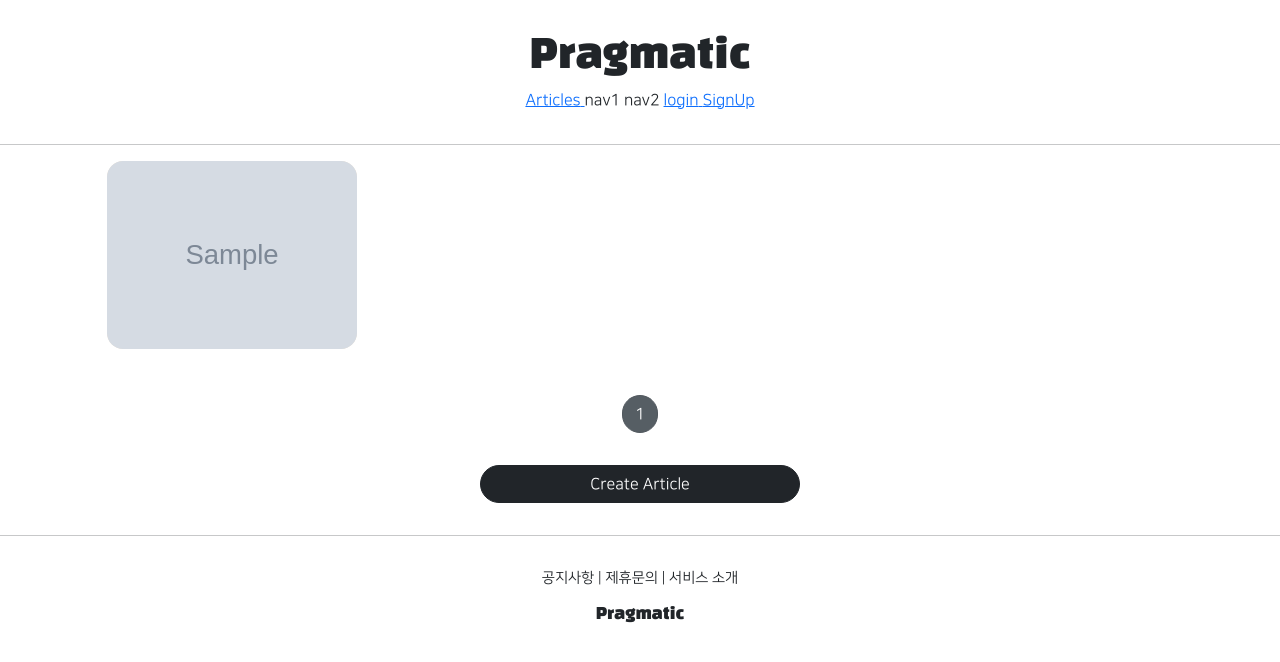
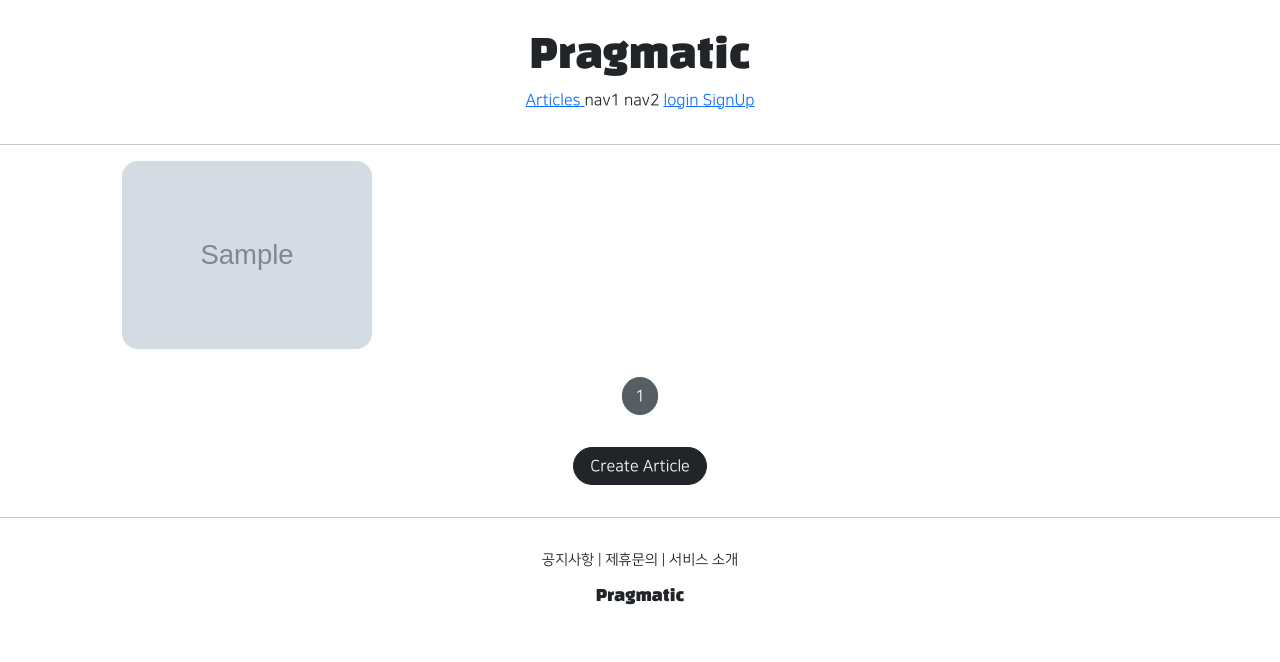
Before and after one commit to strongmhk/back_stu, a Django app: template python/prac/pragmatic/articleapp/templates/articleapp/list.html in a window 1280 px wide. Shown: the top 662 px of the page. Run offline with Django 3.2, Linux system fonts and the light colour scheme; the template is opened without the code that fills it: most values are stand-ins (such as "Sample title", 1, 10 or a date in 2020); grey boxes marked "Sample" are stand-in pictures; some libraries are stand-ins or nearby versions.

Commit message:
django course 40 commit

```diff
--- a/python/prac/pragmatic/articleapp/templates/articleapp/list.html
+++ b/python/prac/pragmatic/articleapp/templates/articleapp/list.html
@@ -4,6 +4,16 @@
 {% block content %}
 
 <style>
+
+    .container {
+        padding: 0;
+        margin: 0, auto;
+    }
+
+    .container a {
+        width: 45%;
+        max-width: 250px;
+    }
 
     .container div {
       width: 250px;
@@ -39,7 +49,7 @@
     {% include 'snippets/pagination.html' with page_obj=page_obj %}
 
     <div style="text-align:center">
-        <a href="{% url 'articleapp:create' %}" class="btn btn-dark rounded-pill col-3 mt-3 mb-3">
+        <a href="{% url 'articleapp:create' %}" class="btn btn-dark rounded-pill mt-3 mb-3 px-3">
             Create Article
         </a>
     </div>
--- a/python/prac/pragmatic/pragmatic/settings.py
+++ b/python/prac/pragmatic/pragmatic/settings.py
@@ -41,7 +41,7 @@
 # SECURITY WARNING: don't run with debug turned on in production!
 DEBUG = True
 
-ALLOWED_HOSTS = []
+ALLOWED_HOSTS = ['*'] # 모든 호스트에 대해서 허용
 
 
 # Application definition
--- a/python/prac/pragmatic/static/base.css
+++ b/python/prac/pragmatic/static/base.css
@@ -15,3 +15,10 @@
     text-align:center;
     margin : 2rem 0;
 }
+
+@media screen and (max-width: 500px) {
+    html {
+        font-size: 13px;
+    }
+
+}
--- a/python/prac/pragmatic/static/js/magicgrid.js
+++ b/python/prac/pragmatic/static/js/magicgrid.js
@@ -288,7 +288,7 @@
 let magicGrid = new MagicGrid({
   container: '.container',
   animate: true,
-  gutter: 30,
+  gutter: 12,
   static: true,
   useMin: true
 });
--- a/python/prac/pragmatic/templates/head.html
+++ b/python/prac/pragmatic/templates/head.html
@@ -2,6 +2,7 @@
 
 <head>
     <meta charset="UTF-8">
+    <meta name="viewport" content="width=device-width, initial-scale=1, shrink-to-fit=no">
     <title>Pragmatic</title>
 
     <!-- 부트스트랩 링크 -->
```
